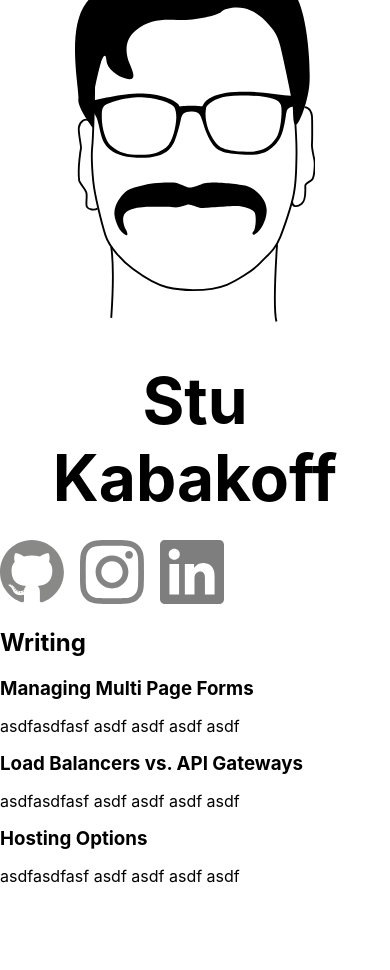
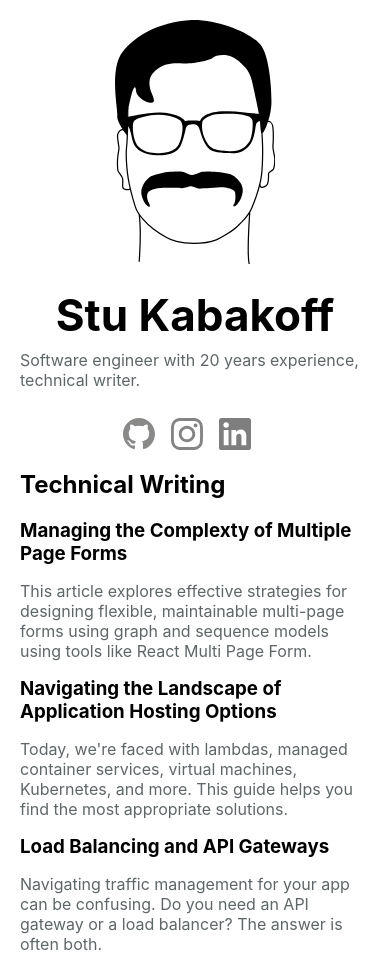
Before and after one commit to stutrek/stukabakoff.com, a Next.js app: page / in a window 390 px wide. Before the commit the page ends 902 px from the top, so only its background shows below. Built offline with nearby package versions, Linux system fonts and the light colour scheme.

Commit message:
added writing section, empty page for resume

```diff
--- a/src/app/page.tsx
+++ b/src/app/page.tsx
@@ -5,21 +5,36 @@ import githubLogo from '../../public/svg/github.svg';
 import instagramLogo from '../../public/svg/instagram.svg';
 import linkedInLogo from '../../public/svg/linkedin.svg';
 
+import Writing from './writing.md';
+
 import styles from '../styles/Home.module.css';
 
 export default function Home() {
     return (
+        <div className="centered">
             <div className={styles.container}>
                 <div className={styles.face}>
                     <Image src={face} alt="" />
                 </div>
-            <h1 className={styles.name}>Stu Kabakoff</h1>
+                <div className={styles.name}>
+                    <h1>Stu Kabakoff</h1>
+                    <p>
+                        Software engineer with 20 years experience, technical
+                        writer.
+                    </p>
+                </div>
                 <div className={styles.icons}>
-                <a className={styles.logo} href="https://github.com/stutrek">
+                    <a
+                        className={styles.logo}
+                        href="https://github.com/stutrek"
+                    >
                         <Image src={githubLogo} alt="GitHub" />
                     </a>
 
-                <a className={styles.logo} href="https://instagram.com/stutrek">
+                    <a
+                        className={styles.logo}
+                        href="https://instagram.com/stutrek"
+                    >
                         <Image src={instagramLogo} alt="Instagram" />
                     </a>
 
@@ -31,13 +46,8 @@ export default function Home() {
                     </a>
                 </div>
                 <div className={styles.writing}>
-                <h2>Writing</h2>
-                <h3>Managing Multi Page Forms</h3>
-                <p>asdfasdfasf asdf asdf asdf asdf </p>
-                <h3>Load Balancers vs. API Gateways</h3>
-                <p>asdfasdfasf asdf asdf asdf asdf </p>
-                <h3>Hosting Options</h3>
-                <p>asdfasdfasf asdf asdf asdf asdf </p>
+                    <Writing />
+                </div>
             </div>
         </div>
     );
--- /dev/null
+++ b/src/app/writing.md
@@ -0,0 +1,13 @@
+## Technical Writing
+
+### [Managing the Complexty of Multiple Page Forms](asdf)
+
+This article explores effective strategies for designing flexible, maintainable multi-page forms using graph and sequence models using tools like React Multi Page Form.
+
+### [Navigating the Landscape of Application Hosting Options](https://www.eraser.io/decision-node/navigating-the-complex-landscape-of-application-hosting-options-a-guide-for-decision-makers)
+
+Today, we're faced with lambdas, managed container services, virtual machines, Kubernetes, and more. This guide helps you find the most appropriate solutions.
+
+### [Load Balancing and API Gateways](https://www.eraser.io/decision-node/load-balancing-and-api-gateways)
+
+Navigating traffic management for your app can be confusing. Do you need an API gateway or a load balancer? The answer is often both.
--- /dev/null
+++ b/src/mdx-components.tsx
@@ -0,0 +1,7 @@
+import type { MDXComponents } from 'mdx/types';
+
+export function useMDXComponents(components: MDXComponents): MDXComponents {
+    return {
+        ...components,
+    };
+}
--- a/src/styles/Home.module.css
+++ b/src/styles/Home.module.css
@@ -1,12 +1,13 @@
+
 .container {
-    background-color: white;
+    background-color: var(--background);
     display: grid;
     grid-template:
         "a b"
         "a c"
         "a d";
-    grid-gap: 1.5em 4em;
-    margin: 0 auto;
+    grid-gap: 1.25em 2em;
+    margin: 0 auto 0;
     width: auto;
     justify-content: center;
     align-content: center;
@@ -14,28 +15,27 @@
     inset: 0;
 }
 
-@media (max-width: 750px) {
-  .container {
-     grid-template:
-        "a"
-        "b"
-        "c"
-        "d";
-  }
+.name {
+    grid-area: b;
+    padding: 0 20px;
 }
 
-.name {
-    grid-area: b;
+.name h1 {
+    margin: 0;
     font-size: 4em;
-    text-align: center;
+}
+.name p {
     margin: 0;
+    padding: 0.5em 0
 }
+
 .face {
     text-align: center;
     grid-area: a;
 }
 .face img {
     width: 15em;
+    height: auto;
 }
 
 .icons {
@@ -43,6 +43,7 @@
     justify-content: left;
     grid-area: c;
     width: auto;
+    padding: 0 20px;
 }
 .logo {
     text-align: center;
@@ -51,8 +52,8 @@
 }
 
 .logo img {
-    width: 4em;
-    height: 4em;
+    width: 2em;
+    height: 2em;
     display: block;
     opacity: 0.5;
     transition: ease-in-out 300ms opacity;
@@ -68,6 +69,8 @@
 }
 
 .writing {
+    max-width: 400px;
+    padding: 0 20px;
     grid-area: d;
 }
 .writing h2 {
@@ -75,6 +78,9 @@
 }
 .writing h3 {
     margin: 0;
+}
+.container p {
+    color: #5f6668
 }
 
 @keyframes attention {
@@ -87,3 +93,35 @@
         opacity: 0;
     }
 }
+
+@media (max-width: 750px) {
+  .container {
+     grid-template:
+        "a"
+        "b"
+        "c"
+        "d";
+    margin: 20px auto 0;
+    transform: none;
+    position: static;
+  }
+  .face img {
+    width: 50%;
+    max-width: 10em;
+  }
+  .icons {
+    justify-content: center;
+  }
+}
+/* @media (min-height: 750px) {
+  .container {
+    padding-top: 3em;
+    align-content: start;
+  }
+} */
+@media (max-width: 420px) {
+  .name h1 {
+    text-align: center;
+    font-size: 2.75em;
+  }
+}
--- a/src/styles/globals.css
+++ b/src/styles/globals.css
@@ -3,7 +3,14 @@ body {
     padding: 0;
     margin: 0;
     font-family: -apple-system, BlinkMacSystemFont, Segoe UI, Roboto, Oxygen,
-        Ubuntu, Cantarell, Fira Sans, Droid Sans, Helvetica Neue, sans-serif;
+        Ubuntu, Cantarell, "Fira Sans", "Droid Sans", "Helvetica Neue", sans-serif;
+}
+
+@media (prefers-color-scheme: dark) {
+    html {
+        --background: #eeeeee;
+        filter: invert(100%) hue-rotate(180deg);
+    }
 }
 
 a {
@@ -18,18 +25,3 @@ a {
 a:hover {
     text-decoration: underline;
 }
-
-/* .layout {
-    position: absolute;
-    top: 0;
-    left: 0;
-    right: 0;
-    bottom: 0;
-}
-
-.centered {
-    display: flex;
-    flex-direction: column;
-    align-items: center;
-    justify-content: center;
-} */
```
Also changed, not shown: src/app/resume/page.mdx (added). Lines whose indentation alone changed are shown as unchanged.
